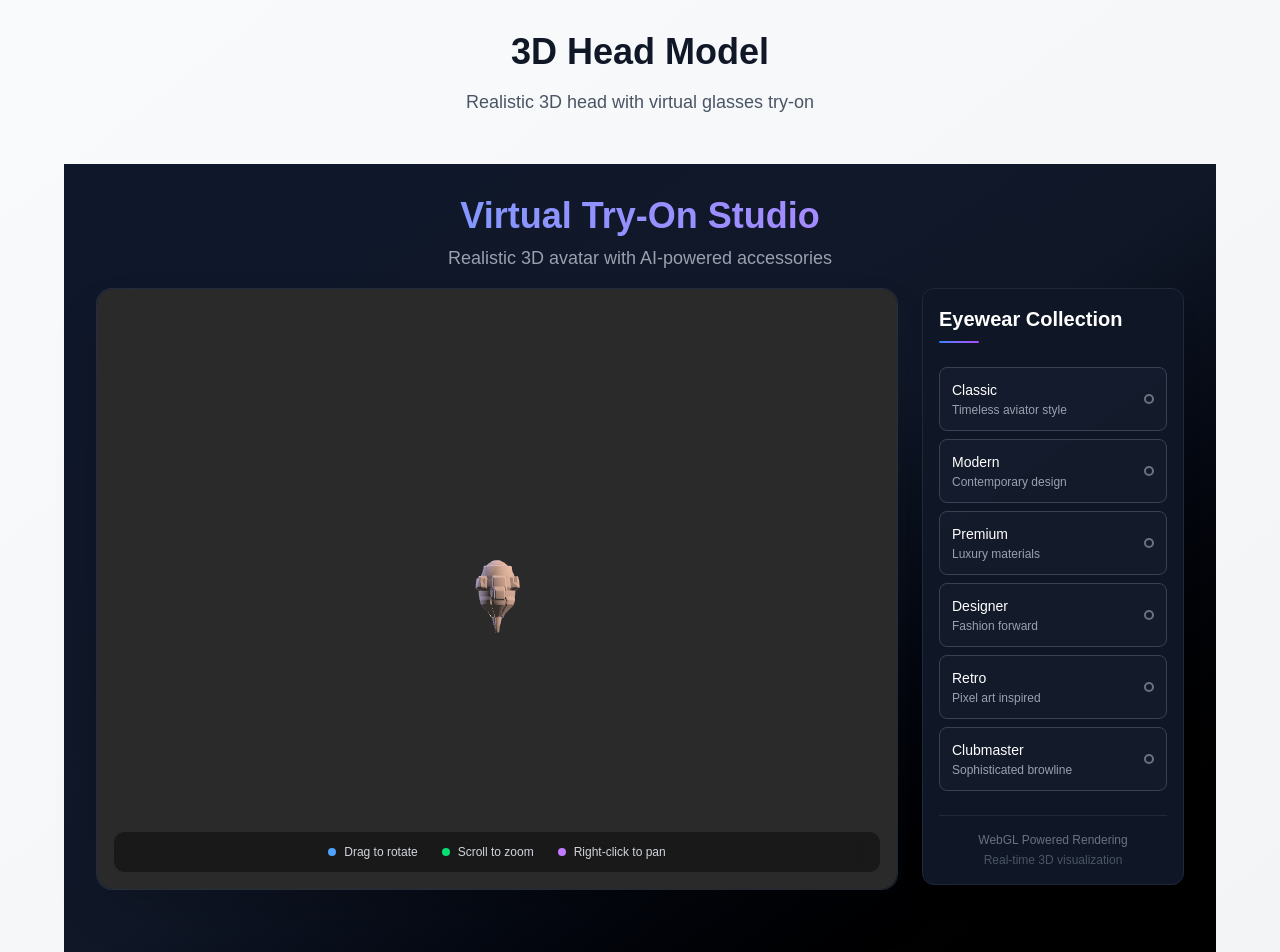
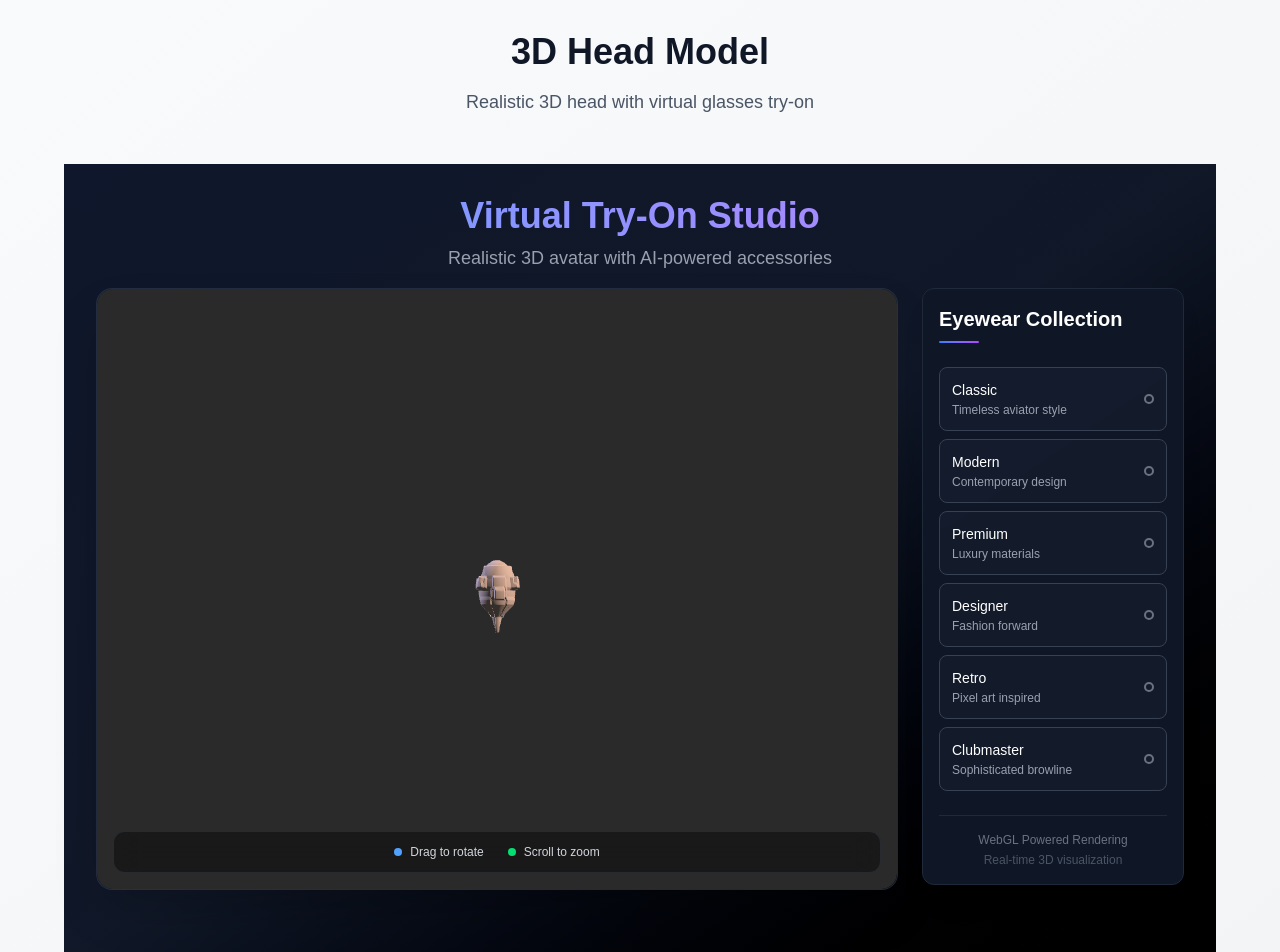
Before and after one commit to erfanansari/face-recognition, a Next.js app: page / in a window 1280 px wide. Shown: the top 952 px of the page. Built offline with nearby package versions, Linux system fonts and the light colour scheme; no server answers.

Commit message:
chore: remove pan feature

```diff
--- a/components/AvatarViewer.tsx
+++ b/components/AvatarViewer.tsx
@@ -380,10 +380,6 @@ export default function AvatarViewer({}: AvatarViewerProps) {
                       <div className="w-2 h-2 bg-green-400 rounded-full"></div>
                       <span>Scroll to zoom</span>
                     </div>
-                    <div className="flex items-center gap-2">
-                      <div className="w-2 h-2 bg-purple-400 rounded-full"></div>
-                      <span>Right-click to pan</span>
-                    </div>
                   </div>
                 </div>
               </div>
```
